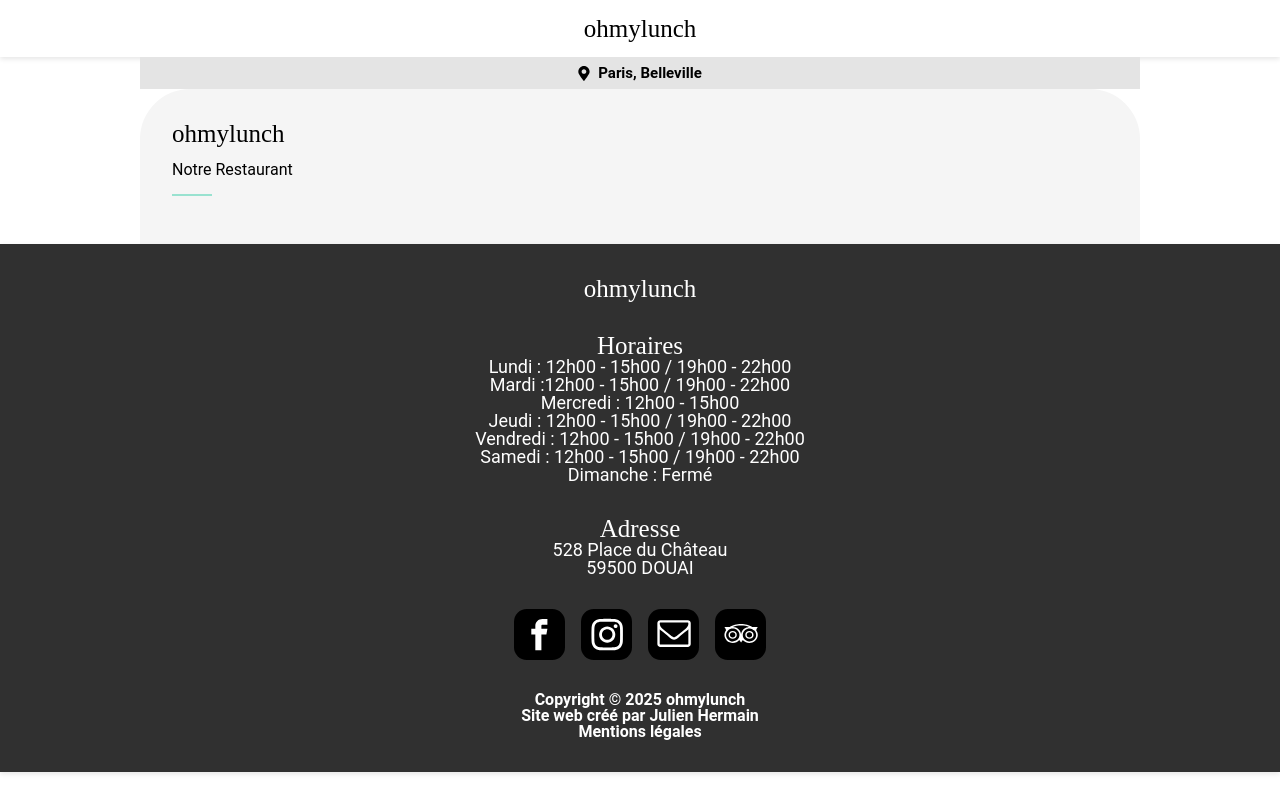
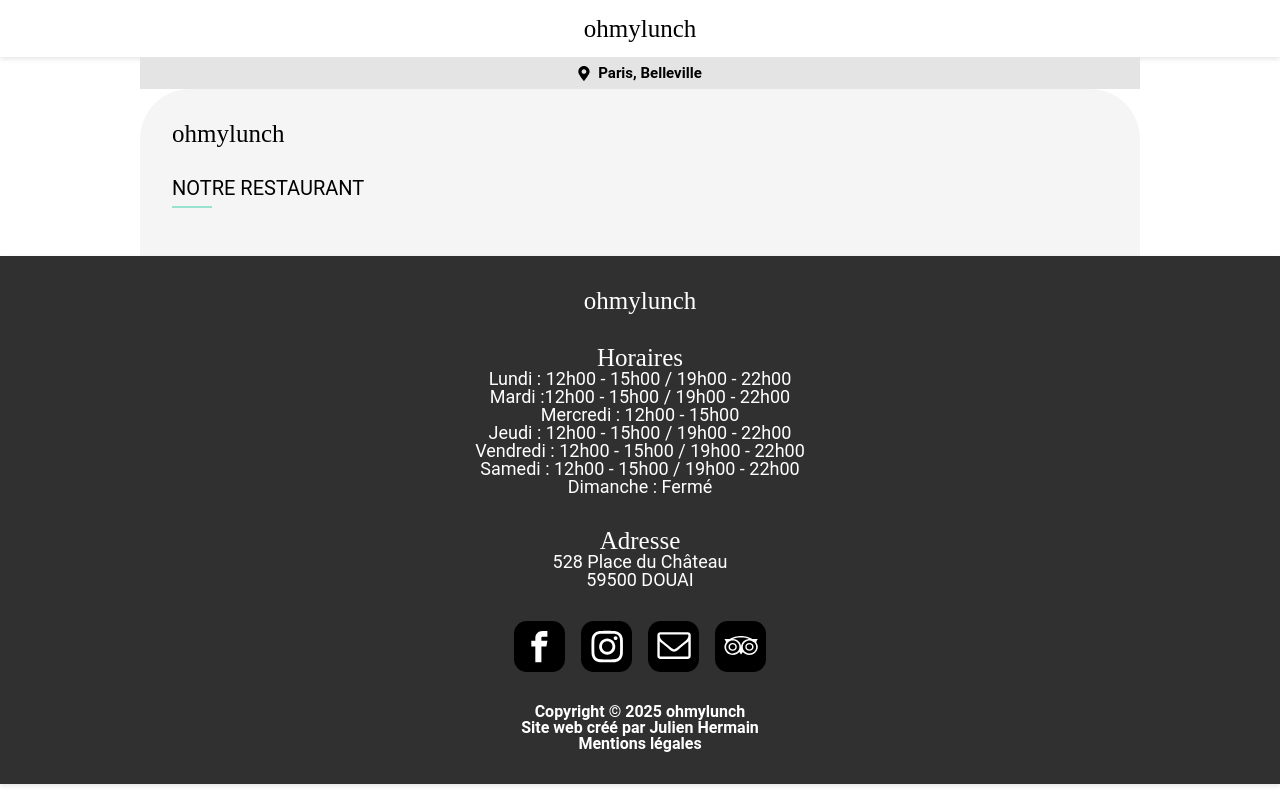
Before and after one commit to julien382/ohmylunch, a React (Vite) app: page /Histoire in a window 1280 px wide. Built offline with nearby package versions, Linux system fonts and the light colour scheme; a web font is replaced by a local one.

Commit message:
change css container history

```diff
--- a/src/components/History/History.jsx
+++ b/src/components/History/History.jsx
@@ -4,7 +4,7 @@ const History = () => {
     return (
         <div className='history'>
                 <h2 className='historyTitle'>ohmylunch</h2>
-                <h3 className='historyText'>Notre Restaurant</h3>
+                <h3 className='historyText'>NOTRE RESTAURANT</h3>
                 <span className='laCarteTypePlatsBarre'></span>
 
         </div>
--- a/src/components/History/History.scss
+++ b/src/components/History/History.scss
@@ -16,6 +16,7 @@
 }
 
 .historyText {
-    margin-top: 1rem;
-    margin-bottom: 1rem;
+    font-size: $secondary-font-size;
+    margin-bottom: 0.5rem;
+    margin-top: 2rem;
 }
--- a/src/components/LaCarte/LaCarte.scss
+++ b/src/components/LaCarte/LaCarte.scss
@@ -23,7 +23,7 @@
 .laCarteTypePlats {
     font-size: $secondary-font-size;
     margin-bottom: 0.5rem;
-    margin-top: 2rem; // Ajouter une marge en haut
+    margin-top: 2rem;
 }
 
 .laCarteTypePlatsBarre {
```
Also changed, not shown: 5 other files (tests, documents, lock files or other folders).
